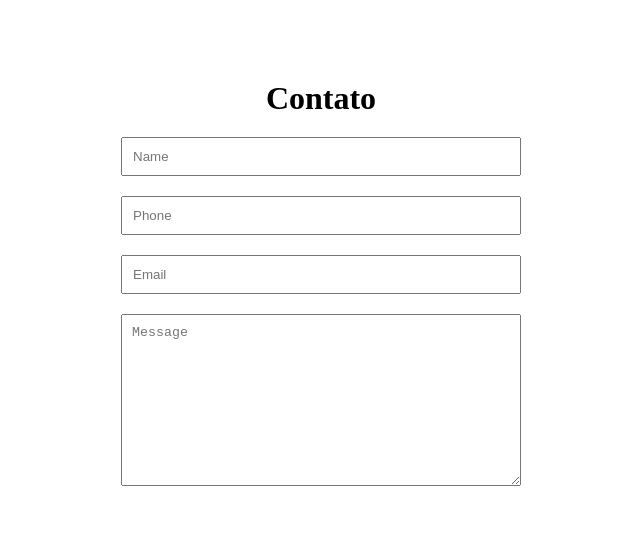
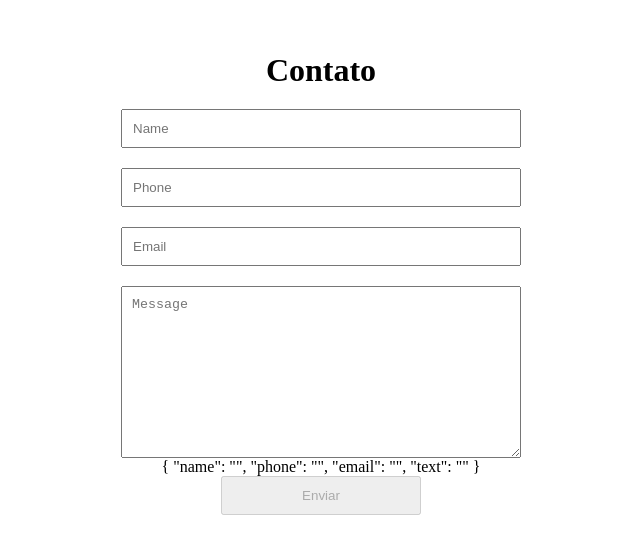
Before and after one commit to 38061027/mini-ecommerce, an Angular app: page /contato in a window 1280 px wide. Shown: the part 117-670 px from the top of the page, without its empty margins (319-959 px from the left). Built offline with nearby package versions, Linux system fonts and the light colour scheme.

Commit message:
Criando o formgroup

```diff
--- a/src/app/app.module.ts
+++ b/src/app/app.module.ts
@@ -10,6 +10,7 @@ import { CartComponent } from './components/cart/cart.component';
 import { FavoritesComponent } from './components/favorites/favorites.component';
 import { DetailsComponent } from './components/details/details.component';
 import { ContatoComponent } from './components/contato/contato.component';
+import {ReactiveFormsModule} from '@angular/forms'
 
 
 @NgModule({
@@ -25,7 +26,8 @@ import { ContatoComponent } from './components/contato/contato.component';
   imports: [
     BrowserModule,
     AppRoutingModule,
-  HttpClientModule
+  HttpClientModule,
+  ReactiveFormsModule
   ],
   providers: [],
   bootstrap: [AppComponent]
--- a/src/app/components/contato/contato.component.html
+++ b/src/app/components/contato/contato.component.html
@@ -1,12 +1,17 @@
 <main class="container-form">
-    <div >
+    <div class="content">
         <h1 class="title-contact">Contato</h1>
 
-        <form class="content-form">
-            <input type="text" placeholder="Name" >
-            <input type="number" placeholder="Phone">
-            <input type="email" placeholder="Email">
-            <textarea name="" id="" cols="30" rows="10" placeholder="Message"></textarea>
+        <form class="content-form" [formGroup]="form" (ngSubmit)="submit()">
+            <input type="text" placeholder="Name" formControlName="name">
+            <input type="number" placeholder="Phone" formControlName="phone">
+            <input type="email" placeholder="Email" formControlName="email">
+            <textarea name="" id="" cols="30" rows="10" placeholder="Message" formControlName="text"></textarea>
         </form>
+        <p>{{form.value| json}}</p>
+
+        <div>
+            <button class="btn-submit" [disabled]="!form.valid">Enviar</button>
+        </div>
     </div>
 </main>
--- a/src/app/components/contato/contato.component.scss
+++ b/src/app/components/contato/contato.component.scss
@@ -13,6 +13,12 @@
     gap: 20px;
 
 }
+.content{
+    display: flex;
+    flex-direction: column;
+    align-items: center;
+}
+
 .content-form input{
    padding: 10px;
    width: 400px;
@@ -34,3 +40,8 @@ input:focus{
 textarea:focus{
    background-color: gray;
 }
+
+.btn-submit{
+    width: 200px;
+  padding: 10px;
+}
--- a/src/app/components/contato/contato.component.ts
+++ b/src/app/components/contato/contato.component.ts
@@ -1,15 +1,36 @@
-import { Component } from '@angular/core';
-import { FormBuilder } from '@angular/forms';
+import { Component, OnInit } from '@angular/core';
+import { FormBuilder, FormGroup, Validators } from '@angular/forms';
 
 @Component({
   selector: 'app-contato',
   templateUrl: './contato.component.html',
   styleUrls: ['./contato.component.scss']
 })
-export class ContatoComponent {
+export class ContatoComponent implements OnInit{
+
+  form:FormGroup
 
 constructor(private fb: FormBuilder){
+  this.form = this.fb.group({
+    name:['',[Validators.required,Validators.minLength(5)]],
+    phone:['',[Validators.required,Validators.minLength(11)]],
+    email:['',[Validators.required,Validators.email]],
+    text:['',[Validators.required,Validators.minLength(20)]]
+  })
+}
 
+ngOnInit(): void {
+  this.isFormValid()
+}
+
+isFormValid() {
+  console.log(this.form.valid)
+}
+
+submit(){
+  if(this.form.valid){
+    console.log(this.form.value)
+  }
 }
 
 }
```
